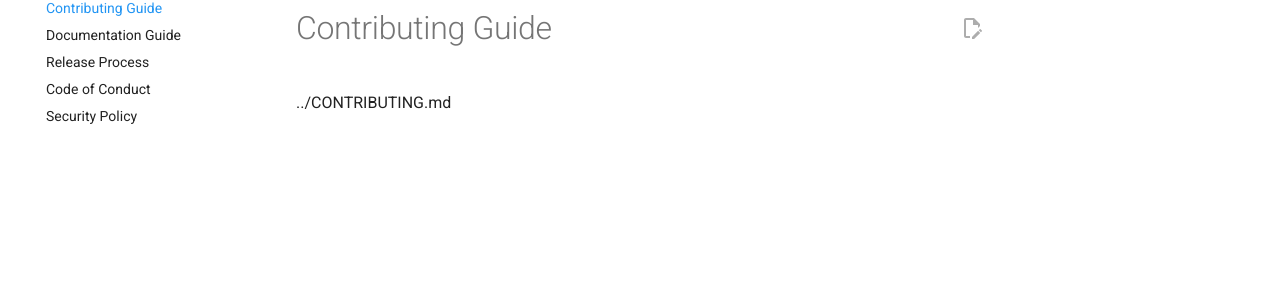
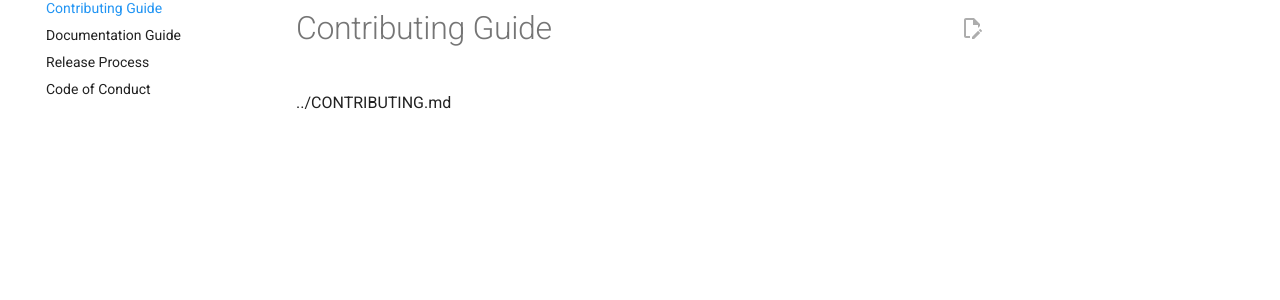
Before and after one commit to mitre/train-juniper, an MkDocs documentation site: the page built from docs/CONTRIBUTING.md, in a window 1280 px wide. Shown: the part 178-478 px from the top of the page. Built offline with MkDocs 1.6.1 and Material for MkDocs 9.7.7, drawn with Linux system fonts in a browser that asks for light colours; comment, search, counter and statistics services are not loaded; the version menu is left out.

Commit message:
fix(docs): move Security Policy to About section in navigation
- Relocate SECURITY.md from Contributing to About section
- Better visibility for security reporting information
- Logical grouping with License, Notice, and other project info

```diff
--- a/mkdocs.yml
+++ b/mkdocs.yml
@@ -80,7 +80,6 @@ nav:
     - Documentation Guide: DOCUMENTATION_GUIDE.md
     - Release Process: RELEASE_PROCESS.md
     - Code of Conduct: CODE_OF_CONDUCT.md
-    - Security Policy: SECURITY.md
   - Release Notes:
     - v0.7.0: release-notes/v0.7.0.md
     - v0.6.2: release-notes/v0.6.2.md
@@ -96,6 +95,7 @@ nav:
   - About:
     - License: LICENSE.md
     - Notice: NOTICE.md
+    - Security Policy: SECURITY.md
     - Changelog: CHANGELOG.md
     - Roadmap: ROADMAP.md
     - Coverage Report: coverage-report.md
```
